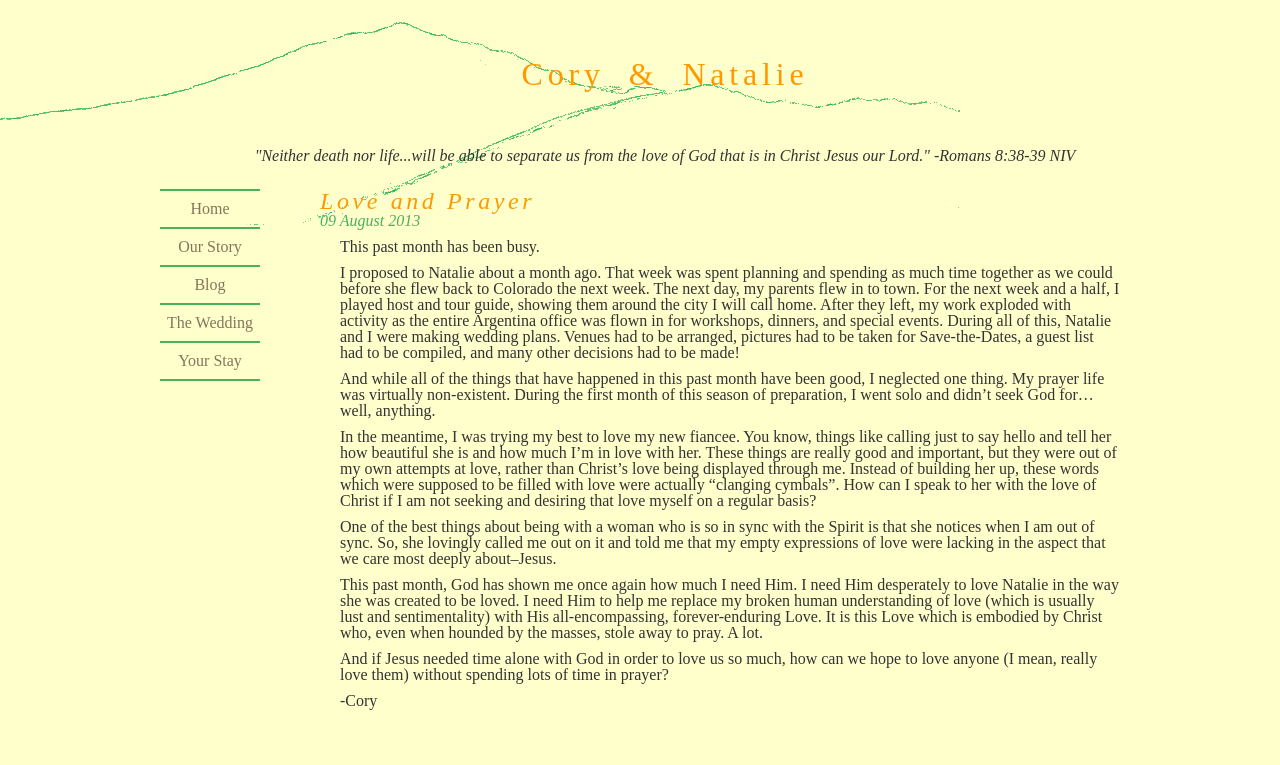
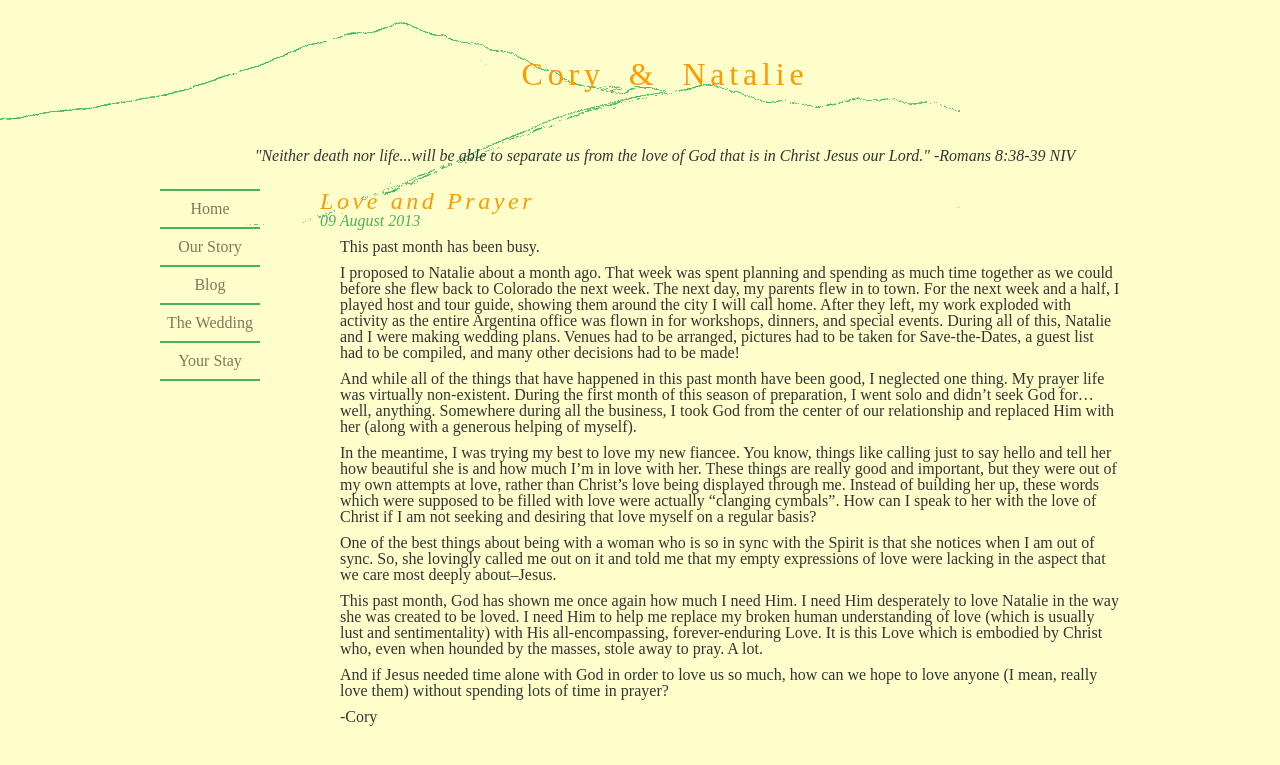
Before and after one commit to natalieh/wedding, a Jekyll site: the page built from _posts/2013-08-09-love-and-prayer.md, in a window 1280 px wide. Shown: the top 765 px of the page. Built offline with Jekyll 4.4.1, drawn with Linux system fonts in a browser that asks for light colours.

Commit message:
Update 2013-08-09-love-and-prayer.md

```diff
--- a/_posts/2013-08-09-love-and-prayer.md
+++ b/_posts/2013-08-09-love-and-prayer.md
@@ -14,7 +14,8 @@ Save-the-Dates, a guest list had to be compiled, and many other decisions had to
 
 And while all of the things that have happened in this past month have been good, I neglected one thing. My prayer
 life was virtually non-existent. During the first month of this season of preparation, I went solo and didn't seek God for...
-well, anything.
+well, anything. Somewhere during all the business, I took God from the center of our relationship and replaced Him with her
+(along with a generous helping of myself).
 
 In the meantime, I was trying my best to love my new fiancee. You know, things like calling
 just to say hello and tell her how beautiful she is and how much I'm in love with her. These things are really
```
